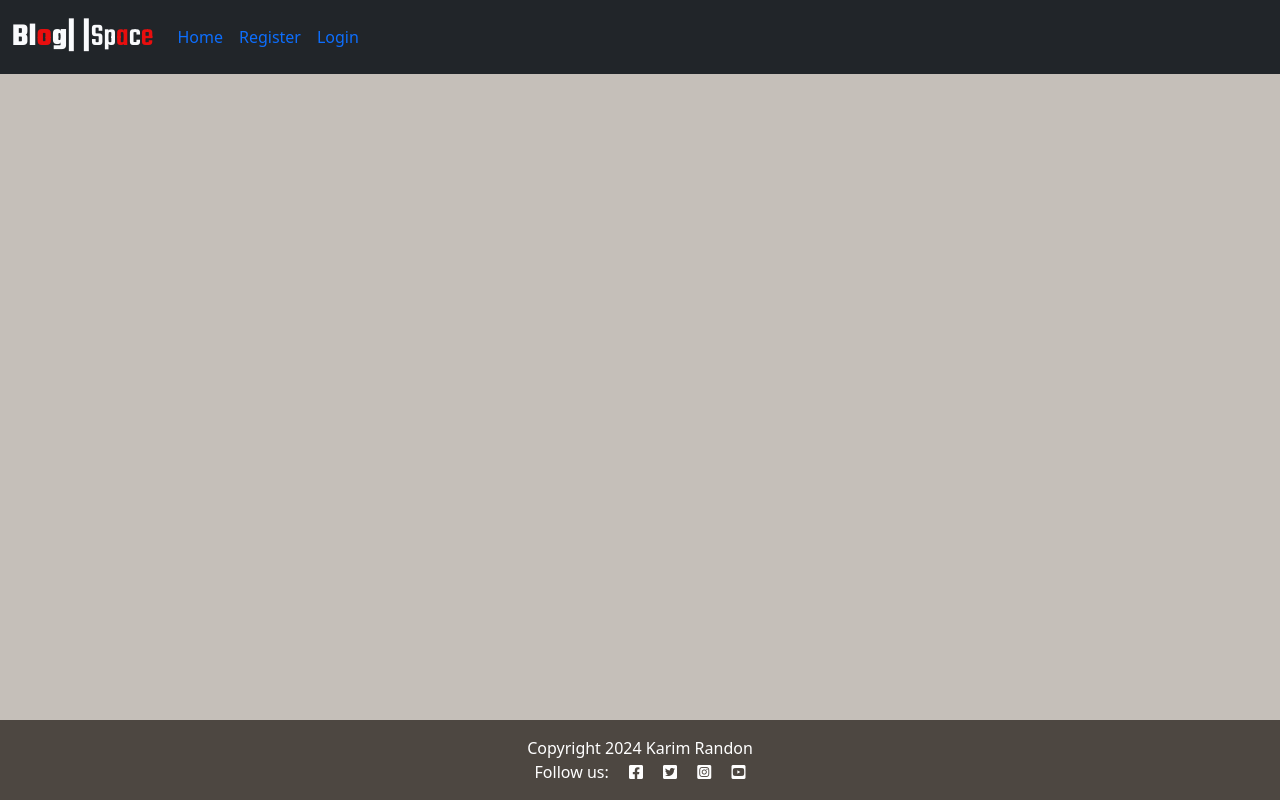
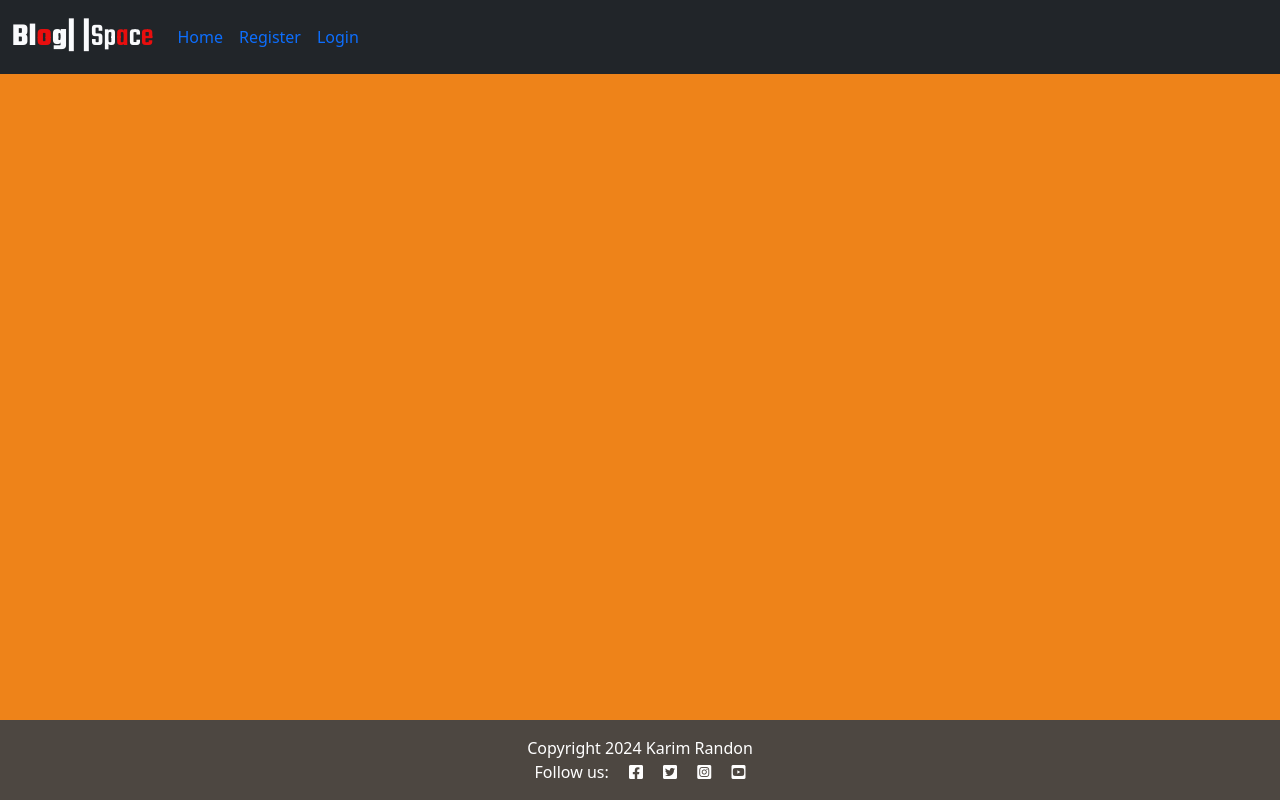
Before and after one commit to krandon1986/project-4-full-stack-blogspace, a Django app: page / in a window 1280 px wide. Run offline with Django 4.2, Linux system fonts and the light colour scheme; data that the repository does not hold is empty; parts of the project's set-up code (start-up, migrations or seed data) failed here and were passed over; some libraries are stand-ins or nearby versions.

Commit message:
commit again

```diff
--- a/static/css/style.css
+++ b/static/css/style.css
@@ -28,7 +28,7 @@ body {
 }
 
 .main-bg {
-    background-color: #c5bfb9;
+    background-color: #ee8319;
 }
 
 .card {
```
